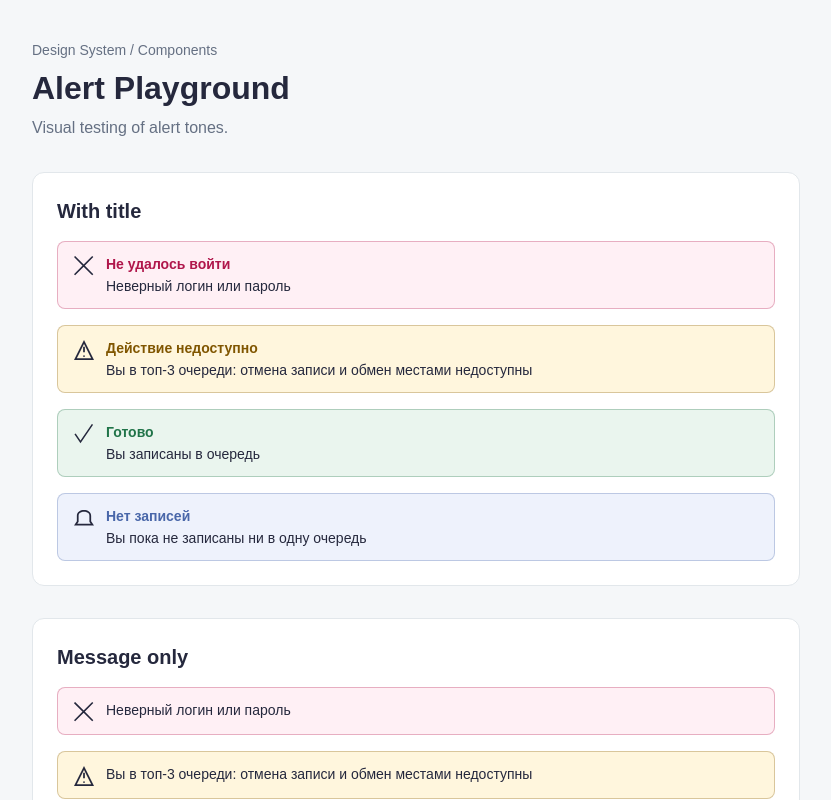
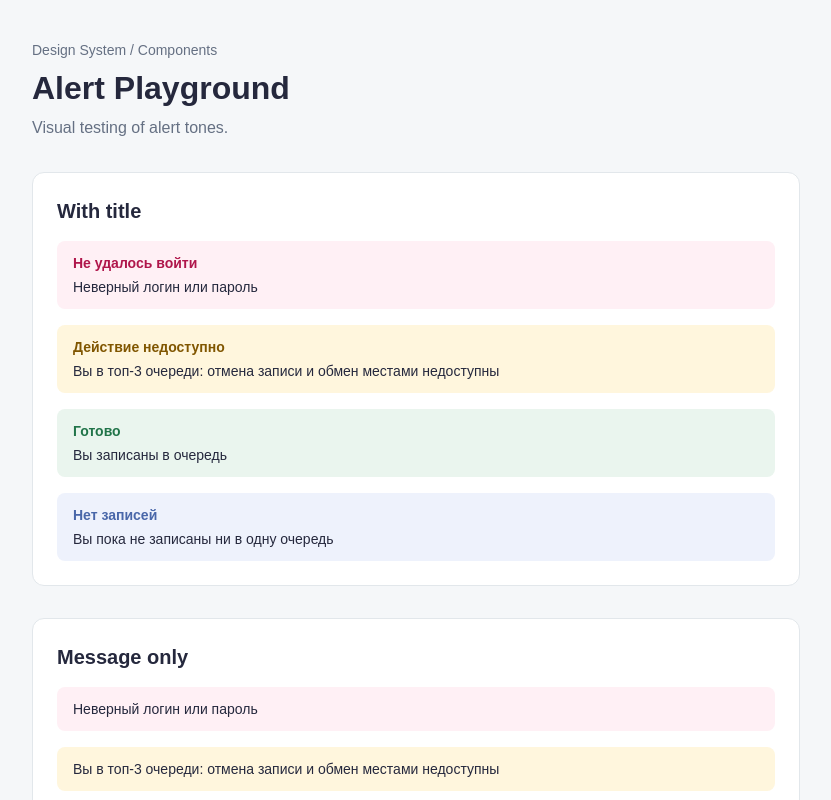
Before and after one commit to ITMO-QUEUE/itmo-queue-frontend, a React (Vite) app: page /test/alert in a window 1280 px wide. Shown: the whole page, without its empty margins (224-1055 px from the left). Built offline with nearby package versions, Linux system fonts and the light colour scheme.

Commit message:
fix: update ui alert to new design

```diff
--- a/src/components/ui/UIAlert.tsx
+++ b/src/components/ui/UIAlert.tsx
@@ -1,7 +1,3 @@
-import AchtungIcon from '@/assets/icons/Achtung.svg'
-import BellIcon from '@/assets/icons/Bell.svg'
-import CheckIcon from '@/assets/icons/Check.svg'
-import CrossIcon from '@/assets/icons/Cross.svg'
 import { tw } from '../../libs/utils'
 
 export enum UIAlertTone {
@@ -17,16 +13,13 @@ interface UIAlertProps {
 	title?: string
 }
 
-const BASE_CLASSES = tw(
-	'flex w-full items-start gap-3',
-	'rounded-control border px-4 py-3'
-)
+const BASE_CLASSES = tw('flex w-full flex-col gap-1', 'rounded-control px-4 py-3')
 
 const TONE_CLASSES: Record<UIAlertTone, string> = {
-	[UIAlertTone.ERROR]: tw('border-status-danger/30 bg-status-danger-bg'),
-	[UIAlertTone.WARNING]: tw('border-status-warning/30 bg-status-warning-bg'),
-	[UIAlertTone.SUCCESS]: tw('border-status-success/30 bg-status-success-bg'),
-	[UIAlertTone.INFO]: tw('border-action-primary/30 bg-bg-selected')
+	[UIAlertTone.ERROR]: 'bg-status-danger-bg',
+	[UIAlertTone.WARNING]: 'bg-status-warning-bg',
+	[UIAlertTone.SUCCESS]: 'bg-status-success-bg',
+	[UIAlertTone.INFO]: 'bg-bg-selected'
 }
 
 const TITLE_CLASSES: Record<UIAlertTone, string> = {
@@ -34,13 +27,6 @@ const TITLE_CLASSES: Record<UIAlertTone, string> = {
 	[UIAlertTone.WARNING]: 'text-status-warning',
 	[UIAlertTone.SUCCESS]: 'text-status-success',
 	[UIAlertTone.INFO]: 'text-action-primary'
-}
-
-const TONE_ICONS: Record<UIAlertTone, string> = {
-	[UIAlertTone.ERROR]: CrossIcon,
-	[UIAlertTone.WARNING]: AchtungIcon,
-	[UIAlertTone.SUCCESS]: CheckIcon,
-	[UIAlertTone.INFO]: BellIcon
 }
 
 export const UIAlert = ({ tone, message, title }: UIAlertProps) => {
@@ -51,20 +37,10 @@ export const UIAlert = ({ tone, message, title }: UIAlertProps) => {
 			role={isError ? 'alert' : 'status'}
 			className={tw(BASE_CLASSES, TONE_CLASSES[tone])}
 		>
-			<img
-				src={TONE_ICONS[tone]}
-				alt=''
-				aria-hidden='true'
-				className='mt-0.5 size-icon shrink-0 select-none'
-				draggable={false}
-			/>
-
-			<div className='flex flex-col gap-0.5'>
-				{title && (
-					<p className={tw('text-label', TITLE_CLASSES[tone])}>{title}</p>
-				)}
-				<p className='text-small text-text-primary'>{message}</p>
-			</div>
+			{title && (
+				<p className={tw('text-label', TITLE_CLASSES[tone])}>{title}</p>
+			)}
+			<p className='text-small text-text-primary'>{message}</p>
 		</div>
 	)
 }
```
